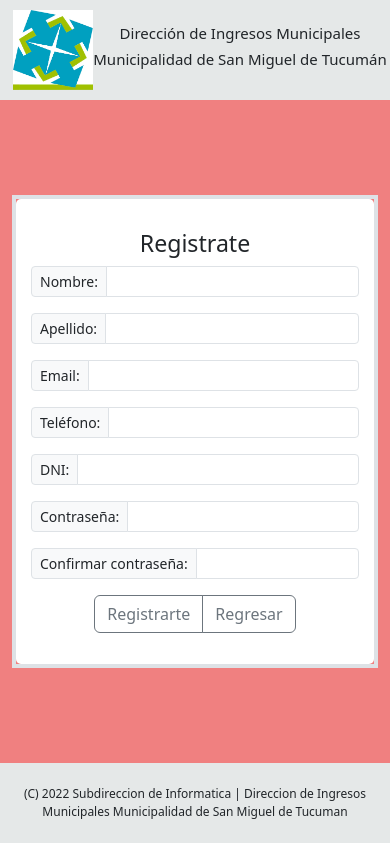
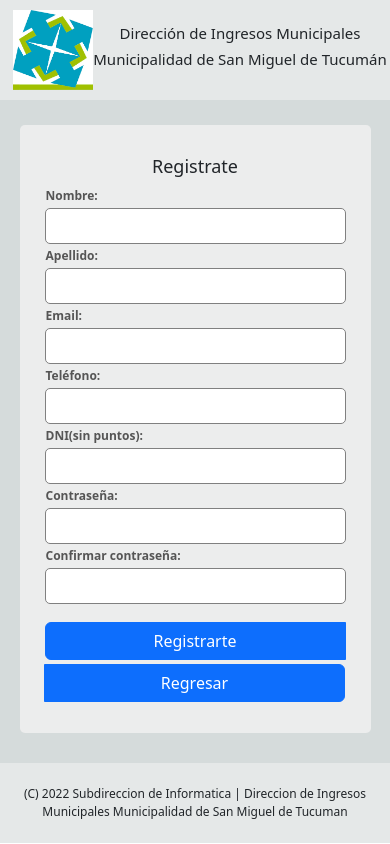
Before and after one commit to IsaiasC1999/deploy-2, a React (Vite) app: page / in a window 390 px wide. Both pictures are taken after a click on the button "Registrarte". Built offline with nearby package versions, Linux system fonts and the light colour scheme.

Commit message:
cambios mensaje error

```diff
--- a/src/App.jsx
+++ b/src/App.jsx
@@ -16,7 +16,7 @@ function App() {
       <Header />
       <div className="app-conteiner">
         <Main>
-
+          {/* Lorem ipsum dolor sit amet consectetur adipisicing elit. Repellat, sit praesentium? Velit magnam vero vitae quidem voluptatum mollitia voluptate nesciunt modi earum omnis repellendus, perspiciatis doloremque eius iusto. Beatae, cumque. */}
           <Home />
           {/* <Login></Login> */}
         </Main>
--- a/src/Componentes/Form/Form.css
+++ b/src/Componentes/Form/Form.css
@@ -1,7 +1,8 @@
 form {
     height: auto;
-    background-color: white;
-    padding: 15px 90px 15px 90px;
+    background-color: red;
+
+    /* padding: 15px 90px 15px 90px; */
     border-radius: 5px;
     text-align: center;
     display: grid;
@@ -12,3 +13,83 @@ form {
     margin-left: 0.25rem;
     align-items: center;
 }
+
+
+/* .inputs {
+
+    display: flex;
+    flex-direction: column;
+    width: 280px;
+
+}
+
+input{
+    padding: 15px;
+    margin: 10px 0px;
+    border-radius: 5px;
+    border: 1px solid gray;
+}
+
+
+label{
+    font-size: 12px;
+    color: gray;
+} */
+
+.errors {
+    font-size: 12px;
+    padding: 3px;
+    color: red;
+
+}
+
+@media(max-width: 600px) {
+    form {
+       margin-top: 10px;
+       margin-bottom: 15px;
+        width: 100%;
+        height: 90%;
+        background-color: #eeee;
+        padding: 5px 80px;
+        border-radius: 5px;
+    }
+
+    .inputs {
+        display: flex;
+        flex-direction: column;
+        width: 100%;
+        align-items: flex-start;
+        justify-content: center;
+    }
+
+    input {
+        padding: 5px;
+        width: 100% !important;
+        margin: 2px 0px;
+        border-radius: 5px;
+        border: 1px solid gray;
+    }
+
+    label {
+        font-size: 12px;
+        color: rgb(85, 85, 85);
+        padding: 1px;
+        font-weight: bolder;
+
+    }
+
+     .estilos-btn{
+      background-color: #6495ED;
+      font-weight: bolder !important;
+      color : white
+    }
+
+    .errors {
+        font-size: 12px;
+        /* padding: 1px; */
+        ;
+        color: red !important;
+        font-weight: bolder;
+
+    }
+}
--- a/src/Componentes/Form/Form.jsx
+++ b/src/Componentes/Form/Form.jsx
@@ -10,83 +10,94 @@ const Form = ({ closeRegister }) => {
     }
 
     return (
-        <div>
-            <form action="" onSubmit={handleSubmit(onSubmit)} >
+
+            <form className='register' action="" onSubmit={handleSubmit(onSubmit)} >
                 <div className="text-center pt-3">
-                    <h3>Registrate</h3>
+                    <h3 className='title-form'>Registrate</h3>
                 </div>
-                <div className='input-group input-group-sm mb-3'>
-                    <label htmlFor="" className='input-group-text'>Nombre:</label>
+                <div className='inputs'>
+                    <label htmlFor="" className=''>Nombre:</label>
                     <input
-                        className="form-control"
+                        className=""
                         type="text"
                         {...register('nombre', {
                             required: true,
                             pattern: /^[ a-zA-ZñÑáéíóúÁÉÍÓÚ].{2,30}$/
-                        })} />
-                    {errors.nombre?.type === 'required' && <p className='form-text px-1'>El campo nombre es requerido</p>}
+                        })}
+                    />
+                    {errors.nombre?.type === 'required' && <p className='errors'>El campo nombre es requerido</p>}
                 </div>
-                <div className='input-group input-group-sm mb-3'>
-                    <label htmlFor="" className='input-group-text'>Apellido:</label>
+                <div className='inputs'>
+                    <label htmlFor="" className=''>Apellido:</label>
                     <input
-                        className="form-control"
+                        className=""
                         type="text"
                         {...register('apellido', {
                             required: true,
                             pattern: /^[ a-zA-ZñÑáéíóúÁÉÍÓÚ].{2,30}$/
-                        })} />
-                    {errors.apellido?.type === 'required' && <p className='form-text px-1'>El campo apellido es requerido</p>}
+                        })}
+                    />
+
+                    {errors.apellido?.type === 'required' && <p className='errors'>El campo apellido es requerido</p>}
                 </div>
-                <div className='input-group input-group-sm mb-3'>
-                    <label className='input-group-text'>Email:</label>
+                <div className='inputs'>
+                    <label className=''>Email:</label>
                     <input
-                        className="form-control"
+                        className=""
                         type="text" {...register('email', {
                             pattern: /^[a-z0-9!#$%&'*+/=?^_`{|}~-]+(?:\.[a-z0-9!#$%&'*+/=?^_`{|}~-]+)*@(?:[a-z0-9](?:[a-z0-9-]*[a-z0-9])?\.)+[a-z0-9](?:[a-z0-9-]*[a-z0-9])?$/
                         })} />
-                    {errors.email?.type === 'pattern' && <p className='form-text px-1'>El formato del email es incorrecto</p>}
+                    {errors.email?.type === 'pattern' && <p className='errors'>El formato del email es incorrecto</p>}
                 </div>
-                <div className='input-group input-group-sm mb-3'>
-                    <label className='input-group-text'>Teléfono:</label>
-                    <input className="form-control" type="number" {...register('telefono', {
-                        pattern: /^[0-9].{7,10}$/
+                <div className='inputs'>
+                    <label className=''>Teléfono:</label>
+                    <input className="" type="number" {...register('telefono', {
+                        pattern: /^[0-9].{7,10}$/,
+                        required:true
                     })} />
+                    {errors.telefono?.type === "required" && <p className='errors'>El campo telefono es requerido</p>}
                 </div>
-                <div className='input-group input-group-sm mb-3'>
-                    <label className='input-group-text'>DNI:</label>
+                <div className='inputs'>
+                    <label className=''>DNI(sin puntos):</label>
                     <input
-                        className="form-control"
-                        type="text" {...register('dni', {
+                        className=""
+                        type="number" {...register('dni', {
+                            required : true,
                             pattern: /^[0-9].{6,10}$/
                         })} />
-                    {errors.dni && <p className='form-text px-1'>Ingresar solo números</p>}
+                    {/* {errors.dni?.type === "pattern" && <p className='errors'></p>} */}
+                    {errors.dni?.type === "required" && <p className='errors'>El campo dni es requerido</p>}
+
                 </div>
-                <div className='input-group input-group-sm mb-3'>
-                    <label className='input-group-text'>Contraseña:</label>
+                <div className='inputs'>
+                    <label className=''>Contraseña:</label>
                     <input
-                        className="form-control"
+                        className=""
                         type="password" {...register('contraseña', {
+                              required:true ,
                             pattern: /^(?=.*[a-z])(?=.*[A-Z])(?=.*[0-9])(?=.*[!@#$%]).{8,24}$/
                         })} />
-                    {errors.contraseña?.type === 'pattern' && <p className='form-text'>Incluir mayusculas y minusculas, números y un caracter especial. <br /> Caracteres permitidos: @ # $ % !</p>}
+
+                    {errors.contraseña?.type === 'pattern' && <p className='errors'>Incluir mayusculas y minusculas, números y un caracter especial. <br /> Caracteres permitidos: @ # $ % !</p>}
+                    {errors.contraseña?.type === 'required' && <p className='errors'>Este campo es requerido</p>}
                 </div>
-                <div className='input-group input-group-sm mb-3'>
-                    <label className='input-group-text'>Confirmar contraseña:</label>
+                <div className='inputs'>
+                    <label className=''>Confirmar contraseña:</label>
                     <input
-                        className="form-control"
+                        className=""
                         type="password" {...register('confirma', {
                             pattern: /^(?=.*[a-z])(?=.*[A-Z])(?=.*[0-9])(?=.*[!@#$%]).{8,24}$/
                         })} />
-                    {/* {errors.confirma?.type === errors.contraseña?.type && <p className='form-text px-1'>Debe repetir la contraseña</p>} */}
                 </div>
+                {/* {errors.confirma?.type === errors.contraseña?.type && <p className='errors'>Debe repetir la contraseña</p>} */}
 
                 {/* <input type="submit" value="Enviar" /> */}
-                <div className="input-group mb-3 d-flex justify-content-center">
-                    <button className="btn btn-outline-secondary" type="submit" value="Enviar" id="button-addon1" >Registrarte</button>
-                    <button className="btn btn-outline-secondary" type="button" id="button-addon2" onClick={closeRegister}>Regresar</button>
+                <div className="input-group mb-3 d-flex justify-content-center mt-3">
+                    <button className="btn btn-primary font-weight-bold " type="submit" value="Enviar" id="button-addon1" >Registrarte</button>
+                    <button className="btn btn-primary mt-1 font-weight-bold" type="button" id="button-addon2" onClick={closeRegister}>Regresar</button>
                 </div>
             </form>
-        </div>
+
     )
 }
 
--- a/src/Componentes/Login/Login.css
+++ b/src/Componentes/Login/Login.css
@@ -1,19 +1,26 @@
-
-@media (max-width : 600px){
-    h3{
+@media (max-width : 600px) {
+    .title-form {
         width: 100%;
         height: 100%;
+        font-size: large;
     }
 
-    form{
-        padding: 15px 15px;
+    form {
+        padding: 15px 25px;
+        flex-direction: column;
     }
-    .botones{
+
+    .botones {
         padding: 10px;
         display: flex;
         flex-direction: column;
         flex-wrap: nowrap;
-        padding-top: 5px;
+        align-items: center;
+    }
 
+    button {
+        width: 100%;
+        padding: 50px;
+        border-radius: 10px;
     }
 }
--- a/src/Componentes/Login/Login.jsx
+++ b/src/Componentes/Login/Login.jsx
@@ -15,7 +15,7 @@ const Login = ({ setOpenRegister }) => {
                 <div className="container " id="formulario">
                     <form action="/auth" method="POST">
                         <div className="container w-100 text-center pt-3">
-                            <h3>Inicio de Sesión</h3>
+                            <h3 className='title-form'>Inicio de Sesión</h3>
                         </div>
                         <div className="input-group input-group-sm mb-3">
                             <label className="input-group-text" id="inputGroup-sizing-sm">Usuario</label>
--- a/src/Componentes/Register/Register.jsx
+++ b/src/Componentes/Register/Register.jsx
@@ -1,23 +1,25 @@
 import React from 'react'
 import { useForm } from 'react-hook-form'
 import Form from '../Form/Form';
+// import Form2 from '../Form/Form2';
 
 const Register = ({setOpenRegister}) => {
 
-  const { register, formState: { errors }, handleSubmit } = useForm();
+  // const { register, formState: { errors }, handleSubmit } = useForm();
 
   const closeRegister =()=>{
     setOpenRegister(false)
   }
 
   return (
-    <div className='container'>
-      <div className='d-flex border justify-content-center align-items-center'>
-        <div className="border border-3">
-          <Form closeRegister={closeRegister}/>
-        </div>
-      </div>
-    </div>
+
+      <>
+      <Form closeRegister={closeRegister}/>
+      </>
+
+
+
+
   )
 }
 
--- a/src/Componentes/layout/Main/Main.css
+++ b/src/Componentes/layout/Main/Main.css
@@ -1,9 +1,8 @@
 .main-app{
   grid-area: main ;
-  background-color: lightcoral;
+  background-color: #D5DBDB;
   display: flex;
   justify-content: center;
   align-items: center;
   /* padding: 5px 50px; */
-
 }
--- a/src/pages/home/Home.module.css
+++ b/src/pages/home/Home.module.css
@@ -1,8 +1,5 @@
 .conteinerhome {
-  /* display: flex;
-  justify-content: center;
-  align-items: center;
-  background-color: rgb(228, 231, 231);
-  min-height: 75vh;*/
+
+  width: 90%;
 
 }
```
